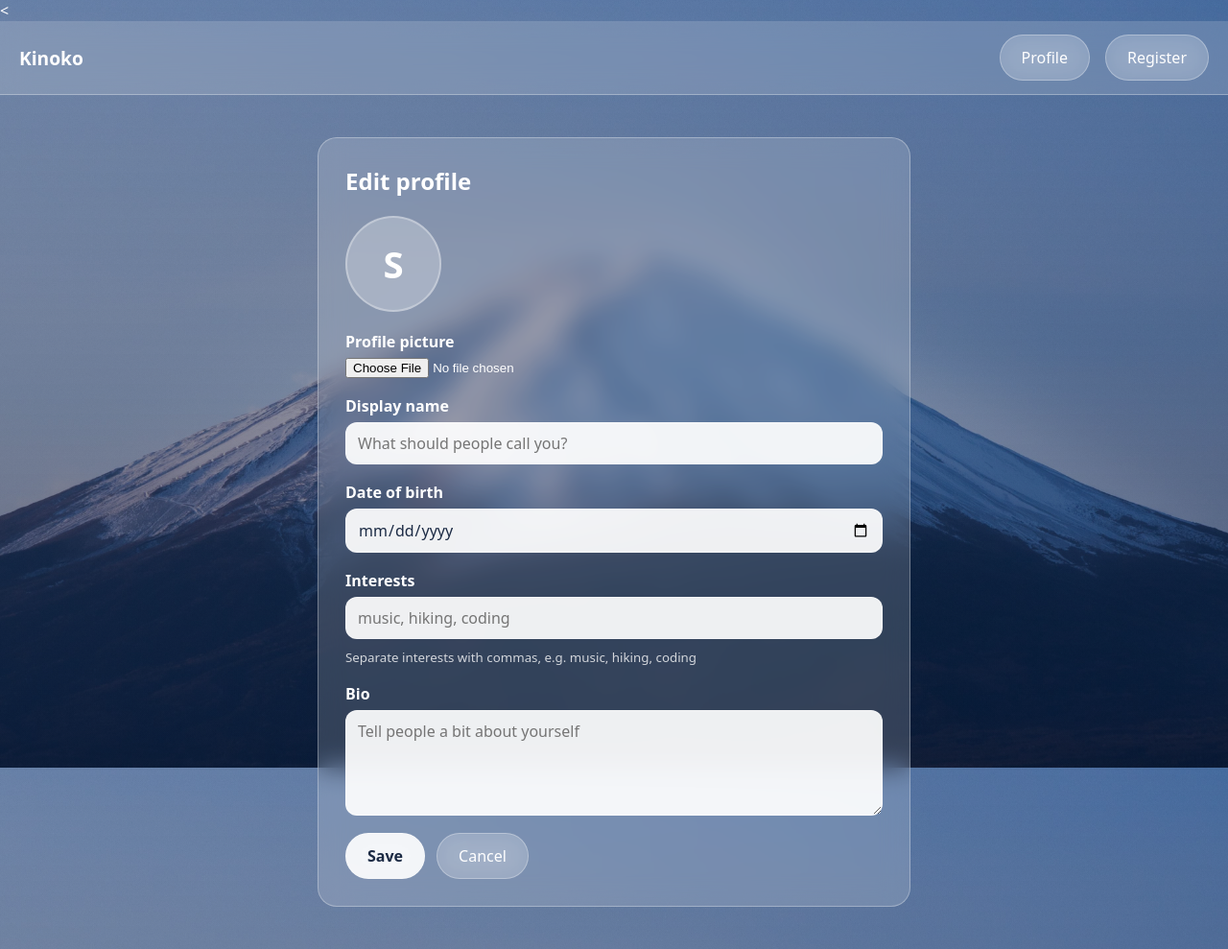
After one commit to wilson-byte-vc/Kinoko, a Django app: page /profile/edit/ in a window 1280 px wide. The commit adds this page. Shown: the whole page at 96% size. Run offline with Django 5.2, Linux system fonts and the light colour scheme; the visitor is signed in with stand-in values (Sample User, id 1); data comes from the database, SQL or seed files in the repository.

Commit message:
Add profile page

```diff
--- a/kinoko/settings.py
+++ b/kinoko/settings.py
@@ -39,6 +39,7 @@ INSTALLED_APPS = [
     'django.contrib.staticfiles',
     'pages',
     'accounts',
+    'profiles',
 ]
 # register the app.
 
@@ -122,6 +123,10 @@ STATIC_URL = 'static/'
 STATICFILES_DIRS = [BASE_DIR / 'static']
 # point to your static folder.
 
+# Uploaded files (profile pictures) are saved in the media/ folder.
+MEDIA_URL = 'media/'
+MEDIA_ROOT = BASE_DIR / 'media'
+
 
 # Email
 # https://docs.djangoproject.com/en/6.1/topics/email/#topic-email-configuration
--- a/kinoko/urls.py
+++ b/kinoko/urls.py
@@ -14,6 +14,8 @@ Including another URLconf
     1. Import the include() function: from django.urls import include, path
     2. Add a URL to urlpatterns:  path('blog/', include('blog.urls'))
 """
+from django.conf import settings
+from django.conf.urls.static import static
 from django.contrib import admin
 from pages import views
 from django.urls import path, include
@@ -22,4 +24,8 @@ urlpatterns = [
     path('admin/', admin.site.urls),
     path('', views.home, name='home'),
     path('', include('accounts.urls')),
+    path('profile/', include('profiles.urls')),
 ]
+
+# Serve uploaded profile pictures while developing (DEBUG = True only)
+urlpatterns += static(settings.MEDIA_URL, document_root=settings.MEDIA_ROOT)
--- /dev/null
+++ b/profiles/apps.py
@@ -0,0 +1,5 @@
+from django.apps import AppConfig
+
+
+class ProfilesConfig(AppConfig):
+    name = 'profiles'
--- /dev/null
+++ b/profiles/forms.py
@@ -0,0 +1,62 @@
+from datetime import date
+
+from django import forms
+
+from .models import Profile
+
+MAX_PICTURE_MB = 5
+
+
+class ProfileForm(forms.ModelForm):
+    remove_picture = forms.BooleanField(required=False, label="Remove current picture")
+
+    class Meta:
+        model = Profile
+        fields = ["picture", "display_name", "date_of_birth", "interests", "bio"]
+        labels = {
+            "picture": "Profile picture",
+            "date_of_birth": "Date of birth",
+        }
+        widgets = {
+            "picture": forms.FileInput(attrs={"accept": "image/*"}),
+            # type="date" gives the browser's built-in date picker
+            "date_of_birth": forms.DateInput(attrs={"type": "date"}, format="%Y-%m-%d"),
+            "display_name": forms.TextInput(attrs={"placeholder": "What should people call you?"}),
+            "interests": forms.TextInput(attrs={"placeholder": "music, hiking, coding"}),
+            "bio": forms.Textarea(attrs={"rows": 4, "placeholder": "Tell people a bit about yourself"}),
+        }
+
+    field_order = ["picture", "remove_picture", "display_name", "date_of_birth", "interests", "bio"]
+
+    def __init__(self, *args, **kwargs):
+        super().__init__(*args, **kwargs)
+        # Remember the picture saved before this edit, so we can clean it up
+        self.old_picture_name = self.instance.picture.name if self.instance.picture else ""
+
+    def clean_date_of_birth(self):
+        dob = self.cleaned_data.get("date_of_birth")
+        if dob and dob > date.today():
+            raise forms.ValidationError("Date of birth can't be in the future.")
+        return dob
+
+    def clean_picture(self):
+        picture = self.cleaned_data.get("picture")
+        # Only check size for a newly uploaded file (not the one already saved)
+        if picture and hasattr(picture, "content_type"):
+            if picture.size > MAX_PICTURE_MB * 1024 * 1024:
+                raise forms.ValidationError(f"Picture must be smaller than {MAX_PICTURE_MB} MB.")
+        return picture
+
+    def save(self, commit=True):
+        profile = super().save(commit=False)
+        uploaded_new = "picture" in self.changed_data
+
+        if self.cleaned_data.get("remove_picture") and not uploaded_new:
+            profile.picture = None
+
+        if commit:
+            profile.save()
+            # Delete the old picture file if it was replaced or removed
+            if self.old_picture_name and profile.picture.name != self.old_picture_name:
+                profile.picture.storage.delete(self.old_picture_name)
+        return profile
--- /dev/null
+++ b/profiles/models.py
@@ -0,0 +1,38 @@
+from django.conf import settings
+from django.db import models
+
+
+def profile_picture_path(instance, filename):
+    # Each user's pictures go in their own folder, e.g. media/profile_pics/user_3/me.jpg
+    return f"profile_pics/user_{instance.user_id}/{filename}"
+
+
+class Profile(models.Model):
+    # One profile per user. Deleting the user deletes their profile too.
+    user = models.OneToOneField(
+        settings.AUTH_USER_MODEL,
+        on_delete=models.CASCADE,
+        related_name="profile",
+    )
+    picture = models.ImageField(upload_to=profile_picture_path, blank=True)
+    display_name = models.CharField(max_length=50, blank=True)
+    date_of_birth = models.DateField(null=True, blank=True)
+    interests = models.CharField(
+        max_length=200,
+        blank=True,
+        help_text="Separate interests with commas, e.g. music, hiking, coding",
+    )
+    bio = models.TextField(max_length=500, blank=True)
+    updated_at = models.DateTimeField(auto_now=True)
+
+    def __str__(self):
+        return f"Profile of {self.user.username}"
+
+    @property
+    def name(self):
+        """The name to show on the site: display name if set, otherwise username."""
+        return self.display_name or self.user.username
+
+    def interest_list(self):
+        """Turn 'music, hiking ,, coding' into ['music', 'hiking', 'coding']."""
+        return [item.strip() for item in self.interests.split(",") if item.strip()]
--- /dev/null
+++ b/profiles/static/profiles/profile.css
@@ -0,0 +1,149 @@
+/* Profile pages. Uses the colour variables from color.css. */
+
+.card {
+    max-width: 560px;
+    margin: 24px auto;
+    padding: 28px;
+    border-radius: var(--radius-card);
+    background: var(--glass);
+    border: 1px solid var(--glass-border);
+    backdrop-filter: blur(var(--blur));
+}
+
+.card h1 {
+    margin-top: 0;
+}
+
+.muted {
+    color: var(--text-soft);
+    margin: 4px 0 0;
+}
+
+.notice {
+    margin: 0 0 16px;
+    padding: 10px 14px;
+    border-radius: 12px;
+    background: rgba(120, 220, 160, 0.22);
+    border: 1px solid rgba(120, 220, 160, 0.45);
+}
+
+.error {
+    margin: 6px 0 0;
+    color: #ffd0d0;
+    font-size: 0.9rem;
+}
+
+/* Picture + name row */
+.profile-top {
+    display: flex;
+    align-items: center;
+    gap: 18px;
+    margin-bottom: 20px;
+}
+
+.profile-name {
+    margin: 0;
+    font-size: 1.6rem;
+}
+
+.avatar {
+    width: 96px;
+    height: 96px;
+    flex-shrink: 0;
+    border-radius: 50%;
+    object-fit: cover;
+    border: 2px solid var(--glass-border);
+}
+
+/* Shown when there's no picture yet: first letter of the name */
+.avatar-empty {
+    display: grid;
+    place-items: center;
+    font-size: 2.4rem;
+    font-weight: 700;
+    background: var(--glass-hover);
+}
+
+/* Date of birth / interests / bio list */
+.profile-details {
+    margin: 0 0 24px;
+}
+
+.profile-details dt {
+    margin-top: 16px;
+    font-size: 0.8rem;
+    letter-spacing: 0.06em;
+    text-transform: uppercase;
+    color: var(--text-soft);
+}
+
+.profile-details dd {
+    margin: 6px 0 0;
+    line-height: 1.5;
+}
+
+.chip {
+    display: inline-block;
+    margin: 0 6px 6px 0;
+    padding: 4px 12px;
+    border-radius: var(--radius-pill);
+    background: var(--glass-hover);
+    border: 1px solid var(--glass-border);
+    font-size: 0.9rem;
+}
+
+/* Forms */
+.form .field {
+    display: flex;
+    flex-direction: column;
+    gap: 6px;
+    margin-bottom: 18px;
+}
+
+.form label {
+    font-weight: 600;
+}
+
+/* Checkbox sits on the same line as its label */
+.form .field-check {
+    flex-direction: row;
+    align-items: center;
+    gap: 8px;
+    margin-top: -8px;
+}
+
+.form .field-check label {
+    font-weight: 400;
+}
+
+.form input[type="text"],
+.form input[type="date"],
+.form textarea {
+    padding: 10px 12px;
+    border-radius: 12px;
+    border: 1px solid var(--glass-border);
+    background: rgba(255, 255, 255, 0.92);
+    color: #1b2a44;
+    font: inherit;
+}
+
+.form textarea {
+    resize: vertical;
+}
+
+.form .actions {
+    display: flex;
+    gap: 12px;
+}
+
+.btn-primary {
+    background: rgba(255, 255, 255, 0.9);
+    color: #1b2a44;
+    font: inherit;
+    font-weight: 600;
+    cursor: pointer;
+}
+
+.btn-primary:hover {
+    background: #ffffff;
+}
--- /dev/null
+++ b/profiles/templates/profiles/profile_edit.html
@@ -0,0 +1,52 @@
+{% extends "base.html" %}
+{% load static %}
+
+{% block title %}Edit profile · Kinoko{% endblock %}
+
+{% block extra_css %}
+    <link rel="stylesheet" href="{% static 'profiles/profile.css' %}">
+{% endblock %}
+
+{% block content %}
+    <section class="card profile-card">
+        <h1>Edit profile</h1>
+
+        <div class="profile-top">
+            {% if profile.picture %}
+                <img class="avatar" src="{{ profile.picture.url }}" alt="Current profile picture">
+            {% else %}
+                <div class="avatar avatar-empty" aria-hidden="true">{{ profile.name|first|upper }}</div>
+            {% endif %}
+        </div>
+
+        {# enctype is needed, or the picture file never reaches Django #}
+        <form method="post" enctype="multipart/form-data" class="form" novalidate>
+            {% csrf_token %}
+            {{ form.non_field_errors }}
+
+            {% for field in form %}
+                {% if field.name == "remove_picture" %}
+                    {# Only offer "remove" when there is a picture to remove #}
+                    {% if profile.picture %}
+                        <div class="field field-check">
+                            {{ field }}
+                            <label for="{{ field.id_for_label }}">{{ field.label }}</label>
+                        </div>
+                    {% endif %}
+                {% else %}
+                    <div class="field">
+                        <label for="{{ field.id_for_label }}">{{ field.label }}</label>
+                        {{ field }}
+                        {% if field.help_text %}<small class="muted">{{ field.help_text }}</small>{% endif %}
+                        {% for error in field.errors %}<p class="error">{{ error }}</p>{% endfor %}
+                    </div>
+                {% endif %}
+            {% endfor %}
+
+            <div class="actions">
+                <button type="submit" class="btn btn-primary">Save</button>
+                <a class="btn" href="{% url 'profile' %}">Cancel</a>
+            </div>
+        </form>
+    </section>
+{% endblock %}
--- /dev/null
+++ b/profiles/urls.py
@@ -0,0 +1,8 @@
+from django.urls import path
+
+from . import views
+
+urlpatterns = [
+    path("", views.profile_view, name="profile"),
+    path("edit/", views.profile_edit, name="profile_edit"),
+]
--- /dev/null
+++ b/profiles/views.py
@@ -0,0 +1,38 @@
+from django.contrib import messages
+from django.shortcuts import redirect, render
+
+from .forms import ProfileForm
+from .models import Profile
+
+
+def get_profile(user):
+    # Make the profile the first time someone needs it, so every user has one.
+    profile, _ = Profile.objects.get_or_create(user=user)
+    return profile
+
+
+def profile_view(request):
+    # A profile belongs to a user, so with no one logged in there is nothing to show.
+    if not request.user.is_authenticated:
+        return render(request, "profiles/no_user.html")
+
+    return render(request, "profiles/profile.html", {"profile": get_profile(request.user)})
+
+
+def profile_edit(request):
+    if not request.user.is_authenticated:
+        return render(request, "profiles/no_user.html")
+
+    profile = get_profile(request.user)
+
+    if request.method == "POST":
+        # request.FILES carries the uploaded picture
+        form = ProfileForm(request.POST, request.FILES, instance=profile)
+        if form.is_valid():
+            form.save()
+            messages.success(request, "Profile saved.")
+            return redirect("profile")
+    else:
+        form = ProfileForm(instance=profile)
+
+    return render(request, "profiles/profile_edit.html", {"form": form, "profile": profile})
--- a/requirements.txt
+++ b/requirements.txt
@@ -1 +1,2 @@
 django==6.1.3
+pillow==13.0.0
--- a/templates/base.html
+++ b/templates/base.html
@@ -14,12 +14,14 @@
 
     <link rel="stylesheet" href="{% static 'css/color.css' %}">
     <link rel="stylesheet" href="{% static 'css/base.css' %}">
+    {% block extra_css %}{% endblock %}
 
 </head>
 
 <body>
     <header class="site-header">
         <a class="brand" href="{% url 'home' %}">Kinoko</a>
+        <a class="btn" href="{% url 'profile' %}">Profile</a>
         <a class="btn" href="{% url 'register' %}">Register</a>
     </header>
 
```
Also changed, not shown: profiles/admin.py (added, +9 -0 lines), profiles/templates/profiles/no_user.html (added, +15 -0 lines), profiles/templates/profiles/profile.html (added, +50 -0 lines), profiles/tests.py (added, +122 -0 lines), profiles/__init__.py (added), profiles/migrations/0001_initial.py (added), profiles/migrations/__init__.py (added), 1 other file.
